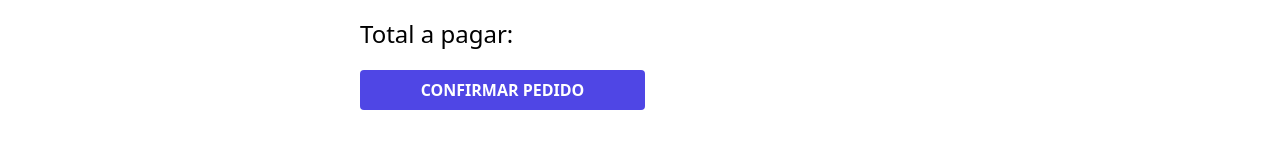
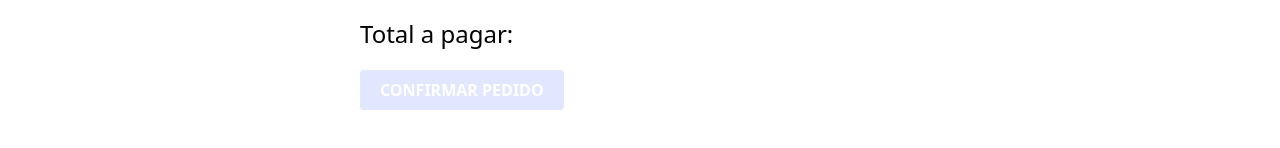
Before and after one commit to alfonsspj/quioscoApp, a Next.js app: page /total in a window 1280 px wide. Shown: the part 394-542 px from the top of the page. Built offline with nearby package versions, Linux system fonts and the light colour scheme; no server answers; the database is empty.

Commit message:
Validacion de nombre y confirmar pedido

```diff
--- a/context/QuioscoProvider.jsx
+++ b/context/QuioscoProvider.jsx
@@ -13,6 +13,8 @@ const QuioscoProvider = ({children}) => {
     const [modal, setModal] = useState(false)
     const [pedido, setPedido] = useState([])
     // const [paso, setPaso] = useState(1) // por state barra de progreso
+    const [nombre, setNombre] = useState('')
+
     const router = useRouter()
 
     const obtenerCategorias = async () => {
@@ -95,7 +97,9 @@ const QuioscoProvider = ({children}) => {
                 handleAgregarPedido,
                 pedido,
                 handleEditarCantidades,
-                handleEliminarProducto
+                handleEliminarProducto,
+                nombre,
+                setNombre
             }}
         >
             {children}
--- a/pages/total.js
+++ b/pages/total.js
@@ -1,12 +1,30 @@
+import { useCallback, useEffect } from "react"
 import Layout from "../layout/Layout"
+import useQuiosco from "../hooks/useQuiosco"
 
 export default function Total() {
+    const { pedido, nombre, setNombre } = useQuiosco()
+
+    const comprobarPedido = useCallback(() => {
+        return pedido.length === 0 || nombre === '' || nombre.length < 3;
+    }, [pedido, nombre])
+
+    useEffect( () => {
+        comprobarPedido()
+    }, [pedido, comprobarPedido])
+
+    const colocarOrden = (e) => {
+        e.preventDefault()
+        console.log('enviando orden...')
+    }
     return(
         <Layout pagina="Total y Confirmar Pedido">
             <h1 className='text-4xl font-black'>Total y Confirmar Pedido</h1>
             <p className='text-2xl my-10'>Confirma tu Pedido a Continuación</p>
 
-            <form>
+            <form
+                onSubmit={colocarOrden}
+            >
                 <div>
                     <label
                         htmlFor="nombre"
@@ -18,6 +36,8 @@ export default function Total() {
                         id="nombre"
                         type="text"
                         className="bg-gray-200 w-full lg:w-1/3 mt-3 p-2 rounded-md"
+                        value={nombre}
+                        onChange={(e) => setNombre(e.target.value)}
                     />
 
                     <div className="mt-10">
@@ -28,8 +48,10 @@ export default function Total() {
 
                     <div className="mt-5">
                         <input
-                            className="bg-indigo-600 w-full lg:w-auto px-5 py-2 rounded uppercase font-bold text-white text-center"
+                            type="submit"
+                            className={`${comprobarPedido() ? "bg-indigo-100" : "bg-indigo-600 hover:bg-indigo-800"} w-full lg:w-auto px-5 py-2 rounded uppercase font-bold text-white text-center`}
                             value="Confirmar Pedido"
+                            disabled={comprobarPedido()}
                         />
                     </div>
                 </div>
```
